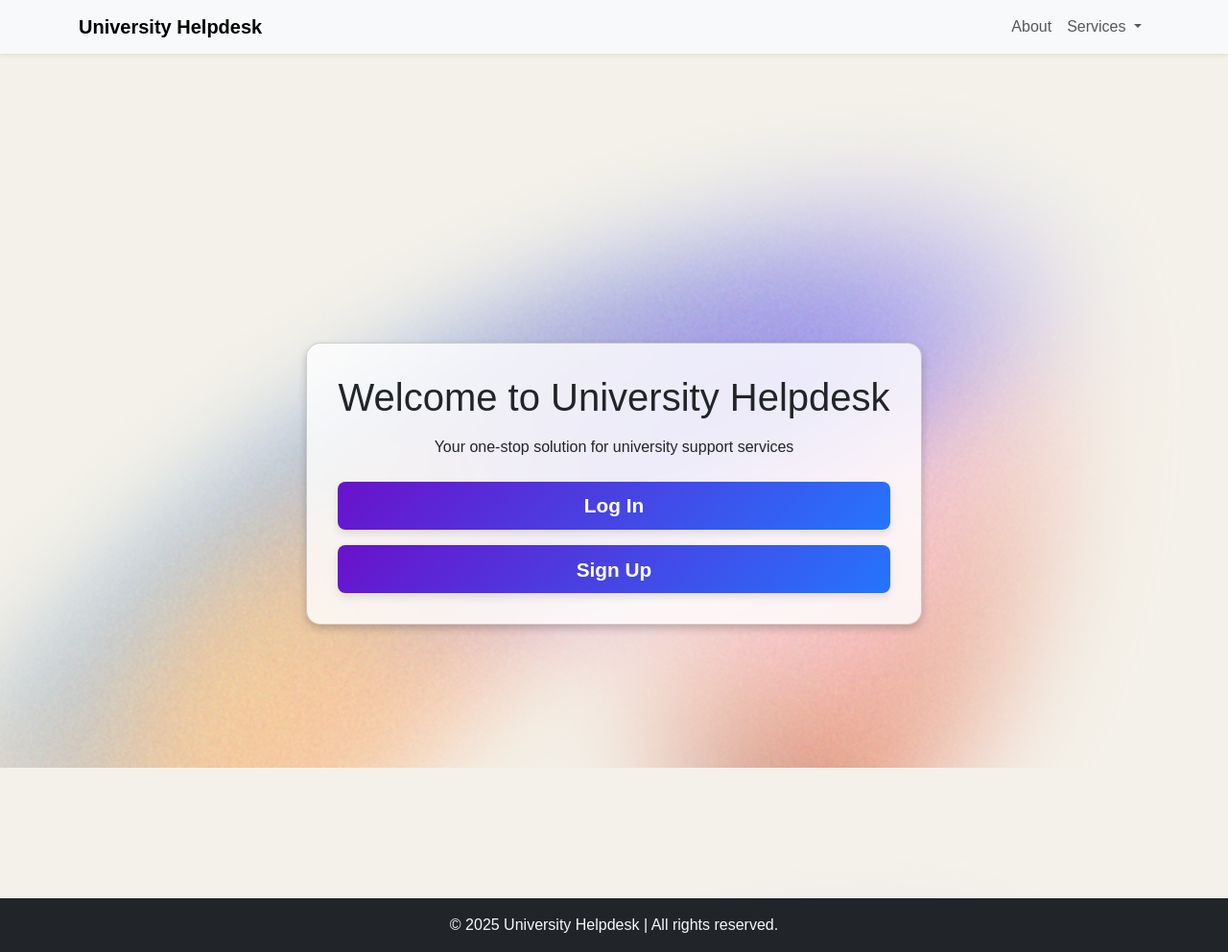
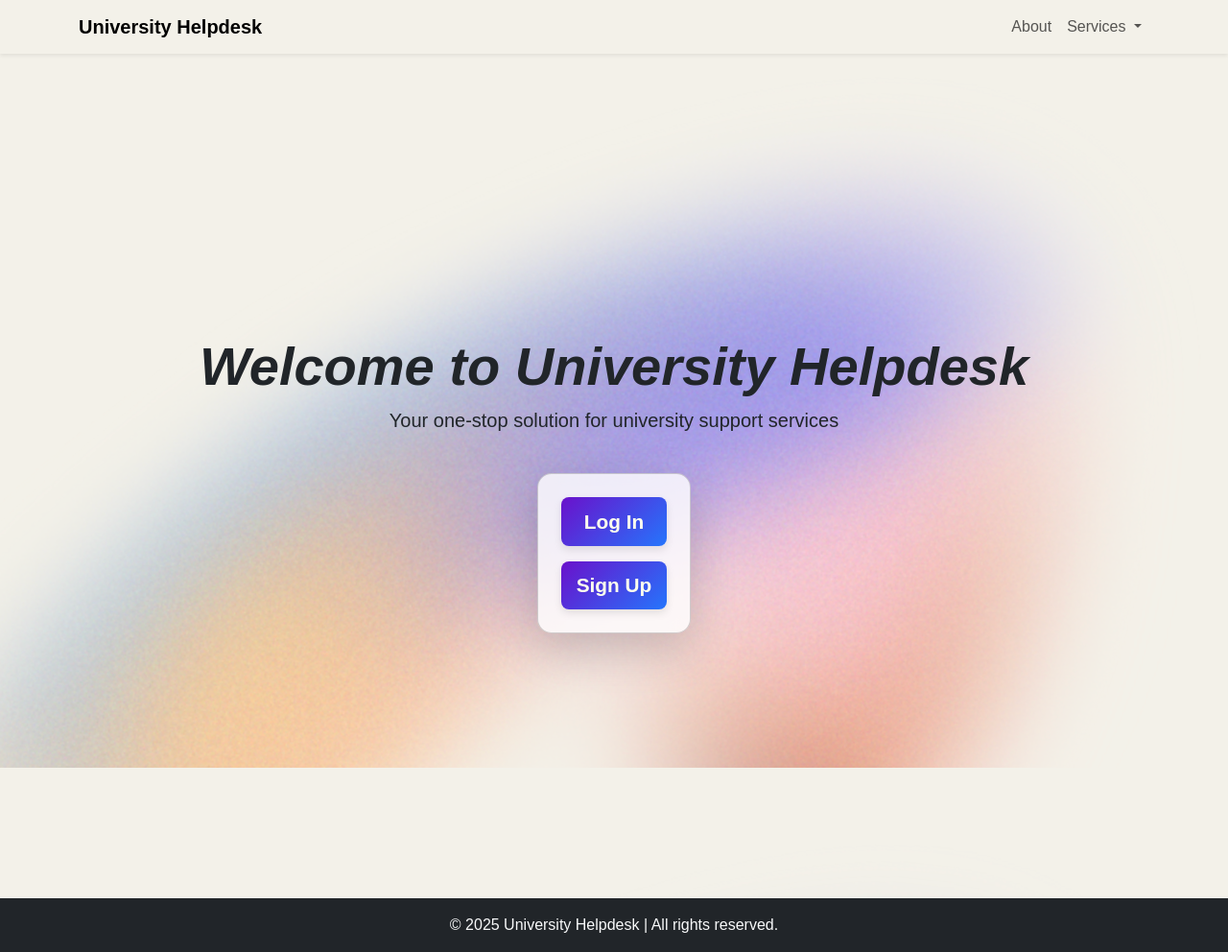
Before and after one commit to doo78/ticketing-system, a Django app: page / in a window 1280 px wide. Shown: the whole page at 96% size. Run offline with Django 5.2, Linux system fonts and the light colour scheme.

Commit message:
more updates

```diff
--- a/ticket/templates/base.html
+++ b/ticket/templates/base.html
@@ -11,7 +11,6 @@
     <!-- Custom Styles -->
     <link href="{% static 'styles.css' %}" rel="stylesheet">
     <link rel="stylesheet" href="{% static 'css/style.css' %}">
-
 
     <!-- Bootstrap Icons -->
     <link rel="stylesheet" href="https://cdn.jsdelivr.net/npm/bootstrap-icons/font/bootstrap-icons.css">
@@ -49,7 +48,7 @@
   <body>
     <div class="main-container">
         <!-- Navigation Bar -->
-        <nav class="navbar navbar-expand-lg navbar-light bg-light shadow-sm">
+        <nav class="navbar navbar-expand-lg shadow-sm">
           <div class="container">
             <a class="navbar-brand fw-bold" href="{% url 'home' %}">University Helpdesk</a>
             <button class="navbar-toggler" type="button" data-bs-toggle="collapse" data-bs-target="#navbarNav" aria-controls="navbarNav" aria-expanded="false" aria-label="Toggle navigation">
@@ -57,8 +56,7 @@
             </button>
             <div class="collapse navbar-collapse" id="navbarNav">
               <ul class="navbar-nav ms-auto">
-                <li class="nav-item">
-                </li>
+                <li class="nav-item"></li>
                 <li class="nav-item">
                   <a class="nav-link" href="#">About</a>
                 </li>
--- a/ticket/templates/home.html
+++ b/ticket/templates/home.html
@@ -1,16 +1,23 @@
 {% extends "base.html" %}
 
 {% block body %}
-  <div class="container d-flex align-items-center justify-content-center" style="height: 100vh;">
-    <div class="card text-center">
-      <h1 class="mb-3">Welcome to University Helpdesk</h1>
-      <p class="mb-4">Your one-stop solution for university support services</p>
+  <div class="container d-flex flex-column align-items-center justify-content-center text-center" style="height: 100vh;">
+
+    <!-- Heading and Subtitle Outside the Card -->
+
+    <div class="mb-4">
+      <h1 class="text-dark display-4 fw-bold fst-italic">Welcome to University Helpdesk</h1>
+      <p class="text-dark fs-5">Your one-stop solution for university support services</p>
+    </div>
+
+    <!-- Card with Log In & Sign Up -->
+    <div class="card text-center p-4 shadow-lg" style="border-radius: 15px; max-width: 400px;">
       <div class="d-grid gap-3">
         <a href="{% url 'log_in' %}" class="outer-cont">
-        Log In
+          Log In
         </a>
         <a href="{% url 'sign_up' %}" class="outer-cont">
-        Sign Up
+          Sign Up
         </a>
       </div>
     </div>
```
Also changed, not shown: static/css/style.css (line endings or trailing spaces).
